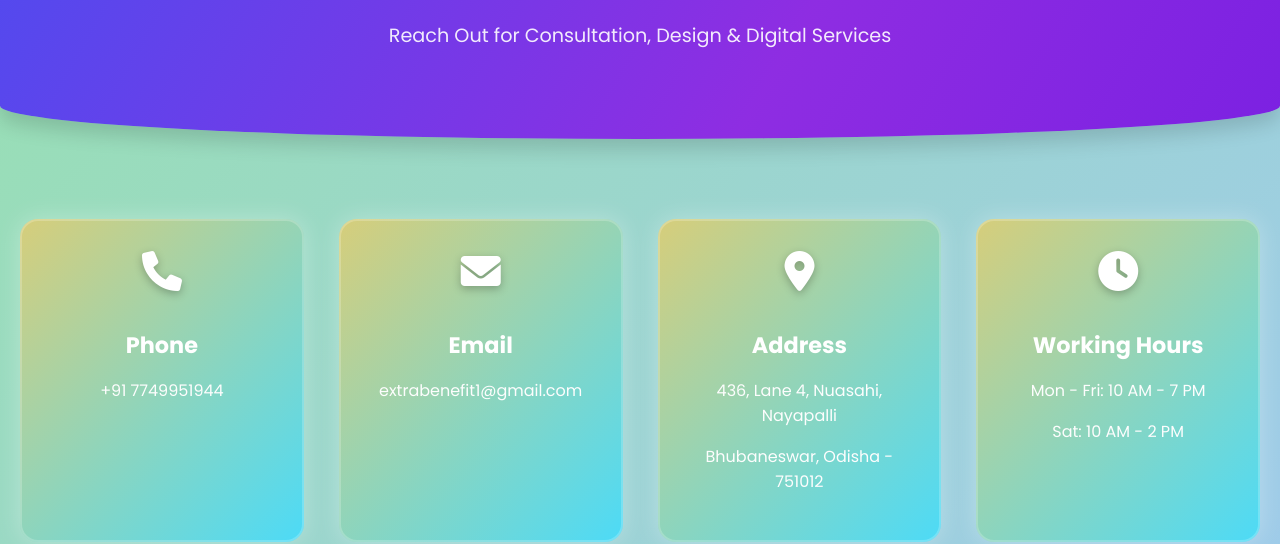
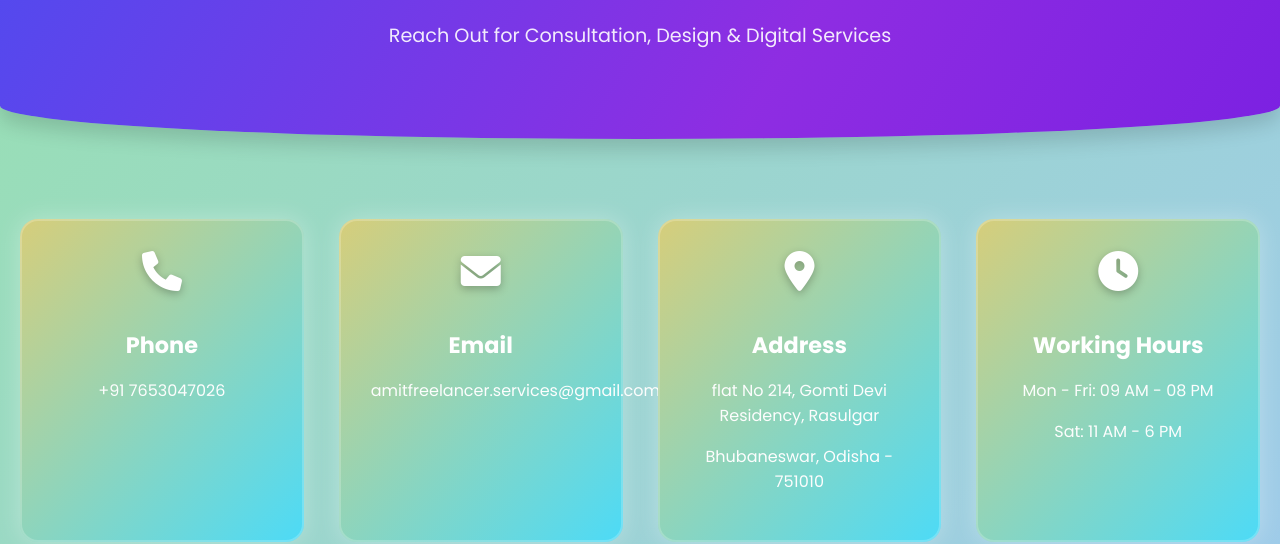
Before and after one commit to AMIT9437/amit-samal, a plain HTML site: page contact.html in a window 1280 px wide. Shown: the part 261-805 px from the top of the page. Drawn offline with Linux system fonts and the light colour scheme.

Commit message:
Update contact information and working hours

```diff
--- a/contact.html
+++ b/contact.html
@@ -271,33 +271,33 @@ body {
     <div class="contact-card">
       <i class="fas fa-phone"></i>
       <h3>Phone</h3>
-      <p>+91 7749951944</p>
+      <p>+91 7653047026</p>
     </div>
     <div class="contact-card">
       <i class="fas fa-envelope"></i>
       <h3>Email</h3>
-      <p>extrabenefit1@gmail.com</p>
+      <p>amitfreelancer.services@gmail.com</p>
     </div>
     <div class="contact-card">
       <i class="fas fa-map-marker-alt"></i>
       <h3>Address</h3>
-      <p>436, Lane 4, Nuasahi, Nayapalli</p>
-      <p>Bhubaneswar, Odisha - 751012</p>
+      <p>flat No 214, Gomti Devi Residency, Rasulgar</p>
+      <p>Bhubaneswar, Odisha - 751010</p>
     </div>
     <div class="contact-card">
       <i class="fas fa-clock"></i>
       <h3>Working Hours</h3>
-      <p>Mon - Fri: 10 AM - 7 PM</p>
-      <p>Sat: 10 AM - 2 PM</p>
+      <p>Mon - Fri: 09 AM - 08 PM</p>
+      <p>Sat: 11 AM - 6 PM</p>
     </div>
   </div>
 
   <div class="contact-social">
     <h2>Connect With Us</h2>
     <div class="social-links">
-      <a href="https://wa.me/917749951944" target="_blank"><i class="fab fa-whatsapp"></i></a>
-      <a href="tel:+917749951944"><i class="fas fa-phone"></i></a>
-      <a href="https://www.instagram.com/AMIT_with_u" target="_blank"><i class="fab fa-instagram"></i></a>
+      <a href="https://wa.me/917653047026" target="_blank"><i class="fab fa-whatsapp"></i></a>
+      <a href="tel:+917653047026"><i class="fas fa-phone"></i></a>
+      <a href="https://www.instagram.com/amit.freelancer.in" target="_blank"><i class="fab fa-instagram"></i></a>
     </div>
   </div>
 </section>
```
